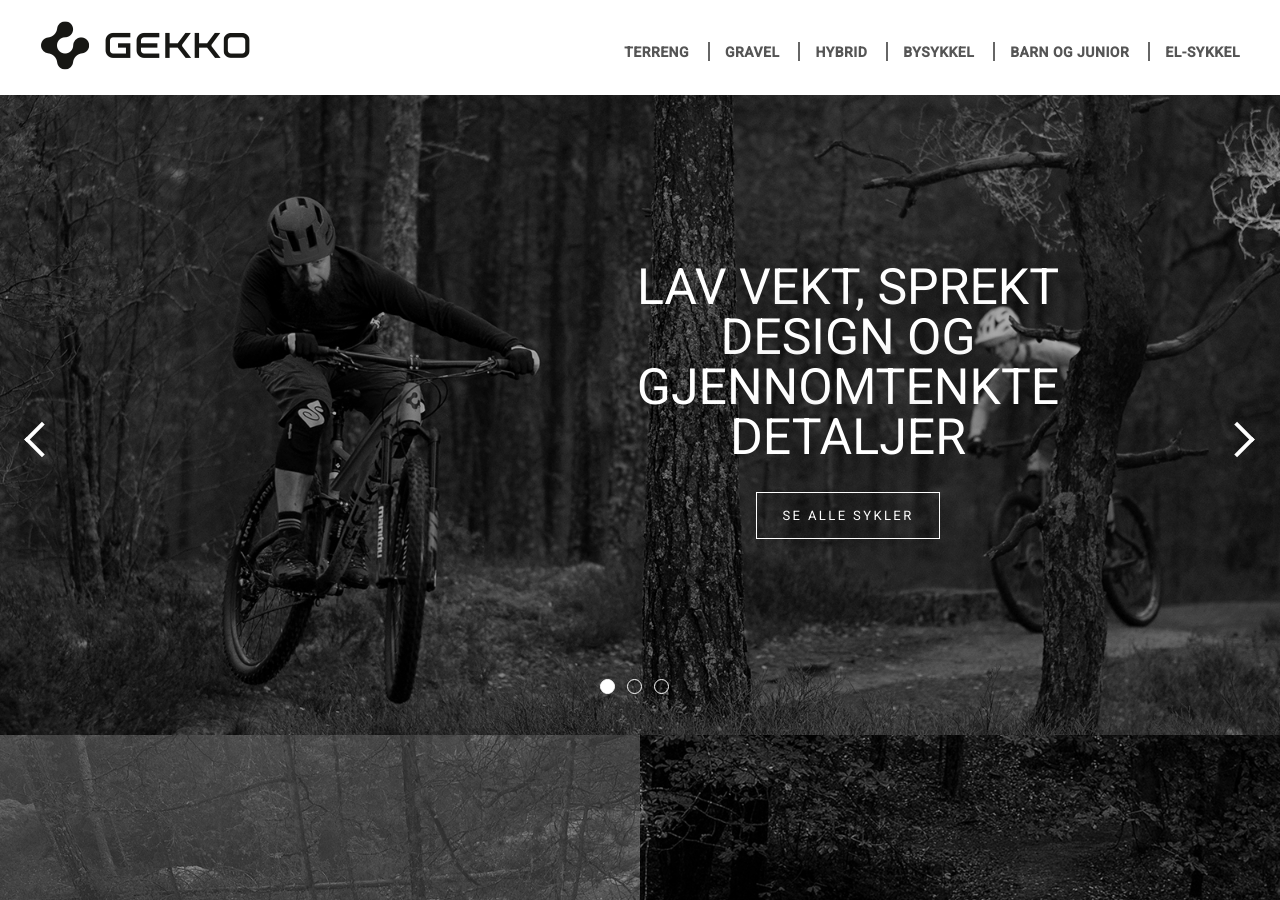
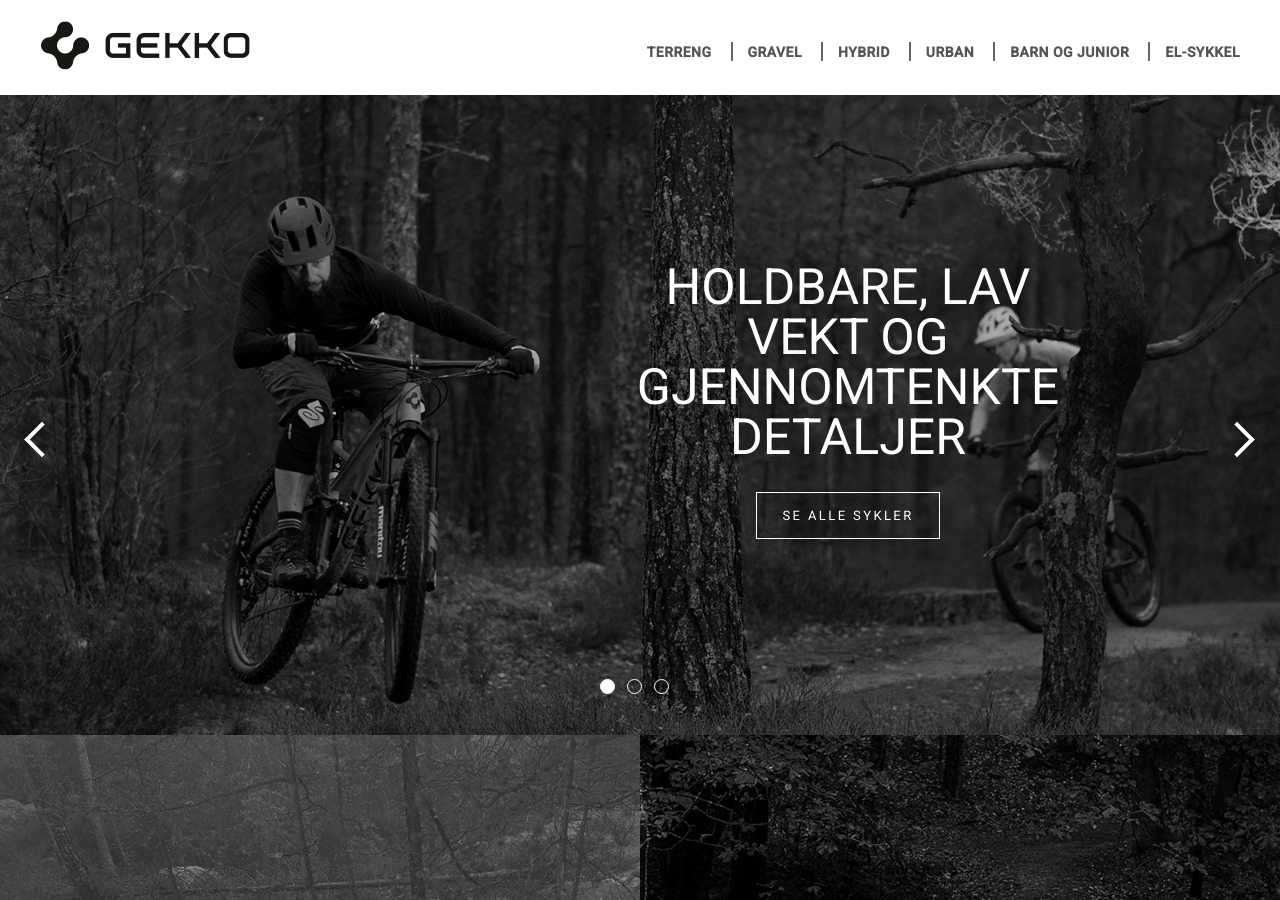
Before and after one commit to gekkobikes/gekkobikes.github.io, a Jekyll site: the page built from index.md, in a window 1280 px wide and 900 px high. Built offline with Jekyll 4.4.1, drawn with Linux system fonts in a browser that asks for light colours.

Commit message:
Update index.md

```diff
--- a/index.md
+++ b/index.md
@@ -3,7 +3,7 @@ layout: default
 
 # FORSIDE KARUSELL 100% BREDDE
 carousel:
--   name: Lav vekt, sprekt design og gjennomtenkte detaljer
+-   name: Holdbare, lav vekt og gjennomtenkte detaljer
     imageFileName: gekko-terreng-stianogjoline.png
     linkText: Se alle sykler
     linkUrl: https://www.sport1.no/gekko/
@@ -76,7 +76,7 @@ headerlinks:
 -   linkText: Hybrid
     linkUrl: https://www.sport1.no/varemerker/gekko/?a=9c344a38-3e0a-4b2b-88de-a5b4b04447ed
 
--   linkText: Bysykkel
+-   linkText: Urban
     linkUrl: https://www.sport1.no/varemerker/gekko/?a=7b221a9f-029c-4293-a7d4-de5e54260026
 
 -   linkText: Barn og junior
```
